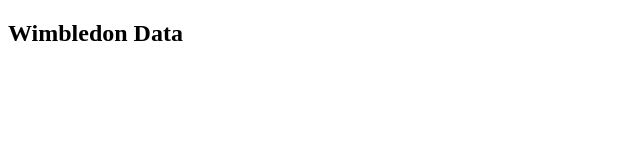
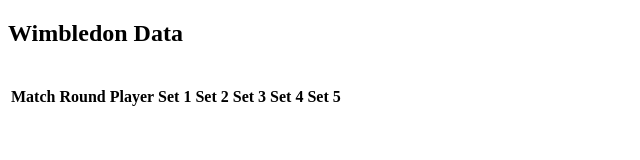
Before and after one commit to vprasa03/iwt-cw1, a plain HTML site: page index.html in a window 1280 px wide. Shown: the whole page, without its empty margins (0-640 px from the left). Drawn offline with nearby package versions, Linux system fonts and the light colour scheme.

Commit message:
Add html table

```diff
--- a/index.html
+++ b/index.html
@@ -31,6 +31,22 @@
 
 		<section id="app" class="hidden">
 			<h2>Wimbledon Data</h2>
+			<br />
+			<table id="stats">
+				<thead>
+					<tr>
+						<th>Match</th>
+						<th>Round</th>
+						<th>Player</th>
+						<th>Set 1</th>
+						<th>Set 2</th>
+						<th>Set 3</th>
+						<th>Set 4</th>
+						<th>Set 5</th>
+					</tr>
+				</thead>
+				<tbody></tbody>
+			</table>
 		</section>
 
 		<script
```
